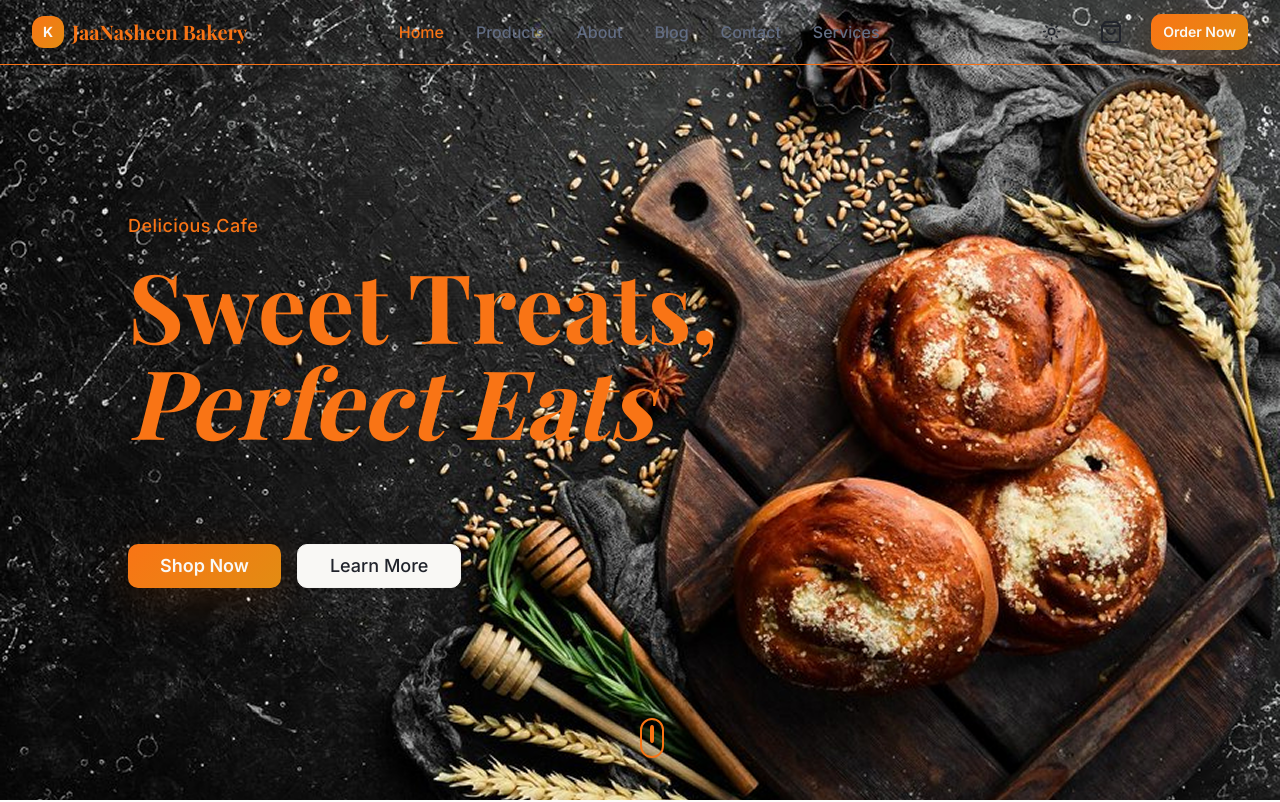
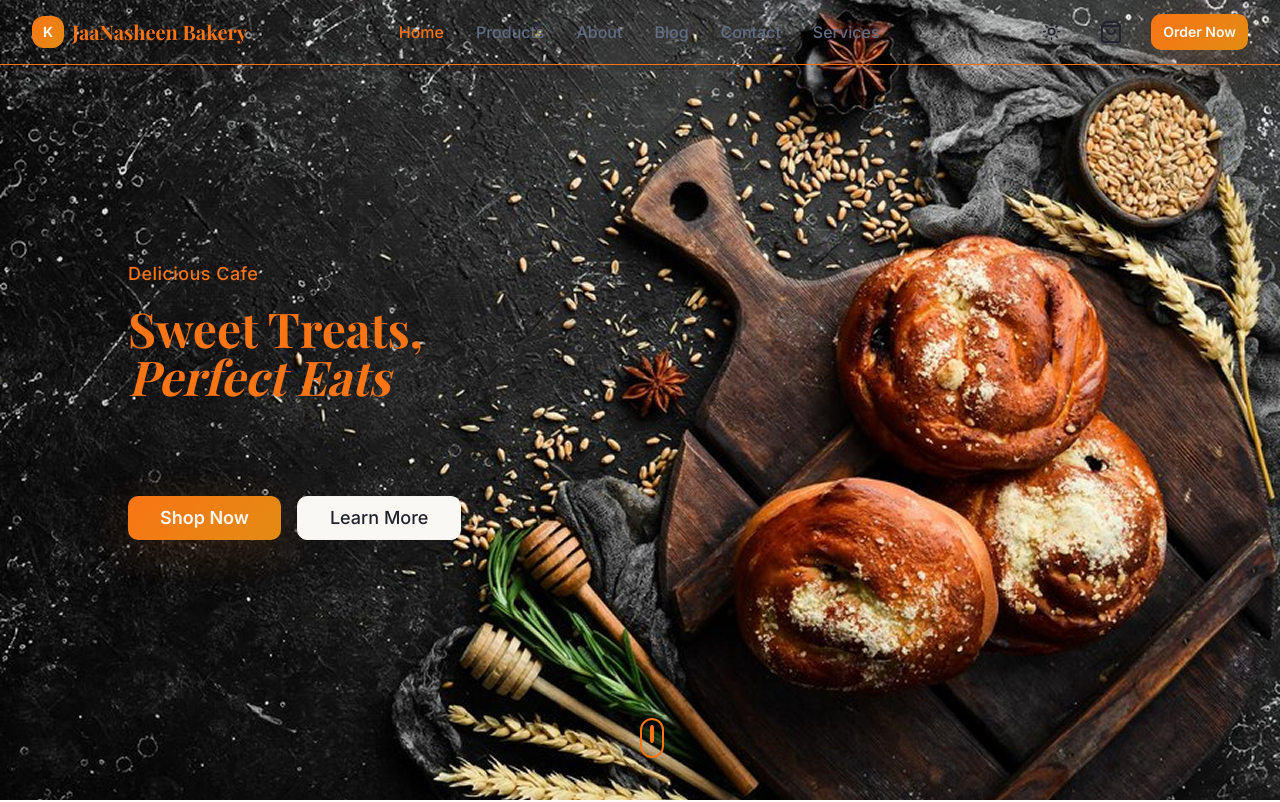
Before and after one commit to mzainnasir010/jaa-nasheen-bakery-website, a React (Vite) app: page / in a window 1280 px wide. Shown: the top 802 px of the page. Built offline with nearby package versions, Linux system fonts and the light colour scheme; a web font is replaced by a local one.

Commit message:
adjust font size of hero section text

```diff
--- a/src/components/sections/Hero.tsx
+++ b/src/components/sections/Hero.tsx
@@ -85,7 +85,7 @@ const Hero = () => {
           </motion.p>
 
           <motion.h1
-            className="text-5xl md:text-7xl lg:text-8xl font-playfair font-bold text-foreground leading-tight mb-8 md:mb-24"
+            className="text-5xl md:text-4xl lg:text-5xl font-playfair font-bold text-foreground leading-tight mb-8 md:mb-24"
             variants={itemVariants}
           >
             <span className="block text-primary">Sweet Treats,</span>
```
